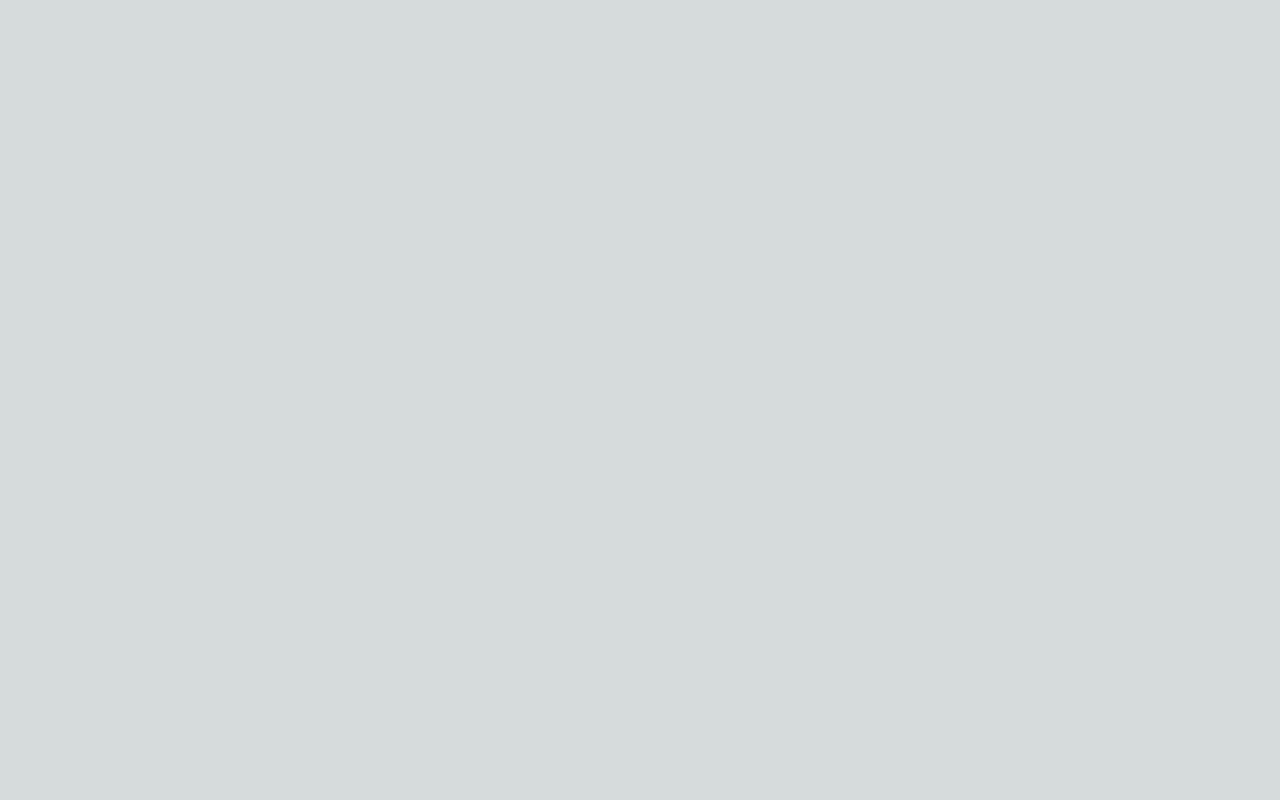
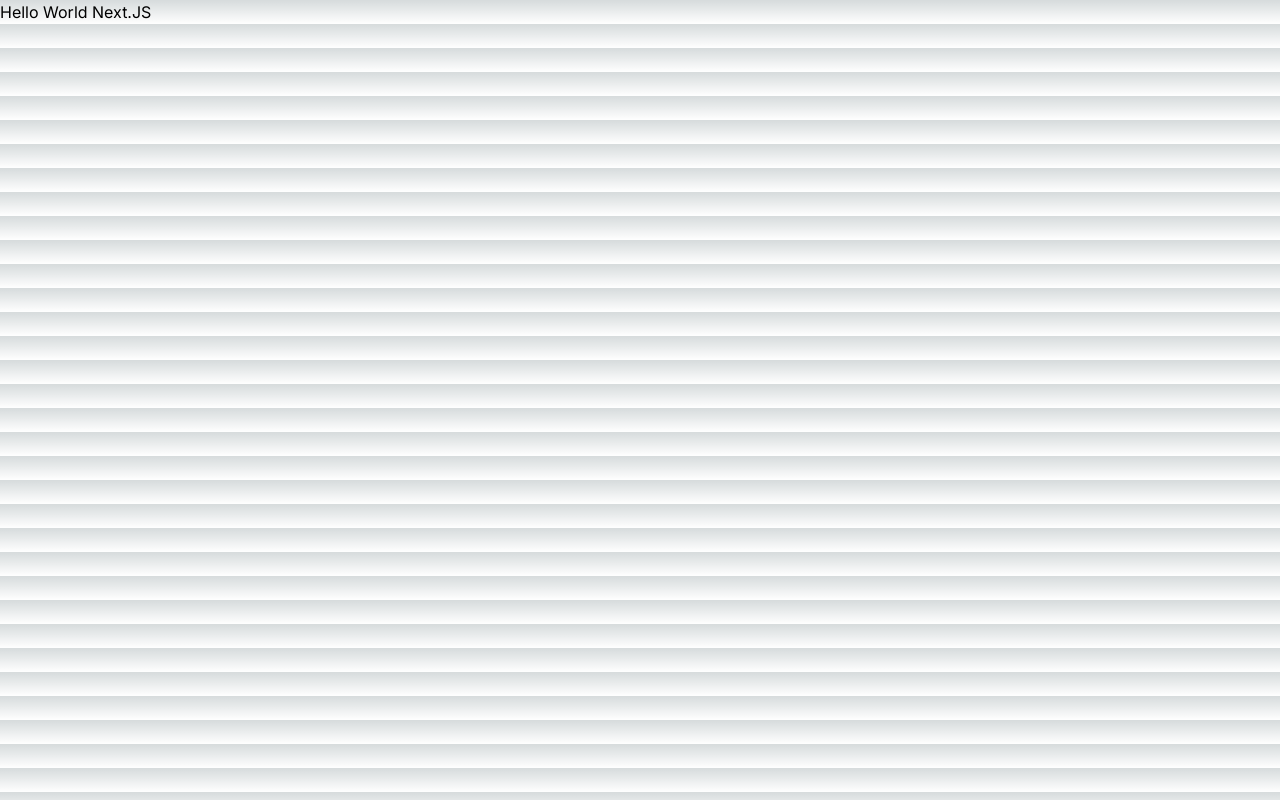
Before and after one commit to ryo1217intern/next-hello, a Next.js app in the folder next-hello/: page / in a window 1280 px wide. Built offline with nearby package versions, Linux system fonts and the light colour scheme.

Commit message:
HelloWorldを表示する。

```diff
--- a/next-hello/src/app/page.tsx
+++ b/next-hello/src/app/page.tsx
@@ -3,6 +3,9 @@ import Image from 'next/image'
 export default function Home() {
   return (
     <main>
+      <p>
+        Hello World Next.JS
+      </p>
     </main>
   );
 };
```
